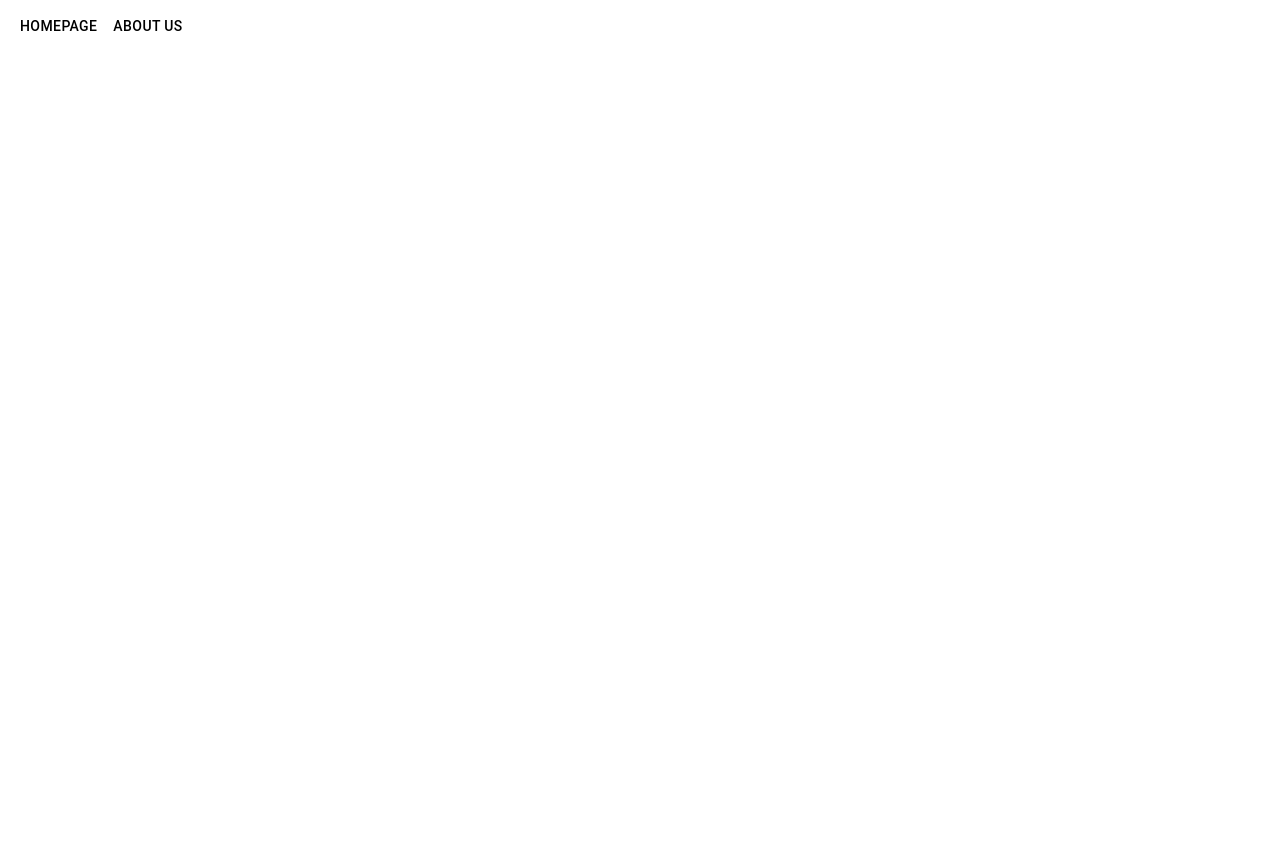
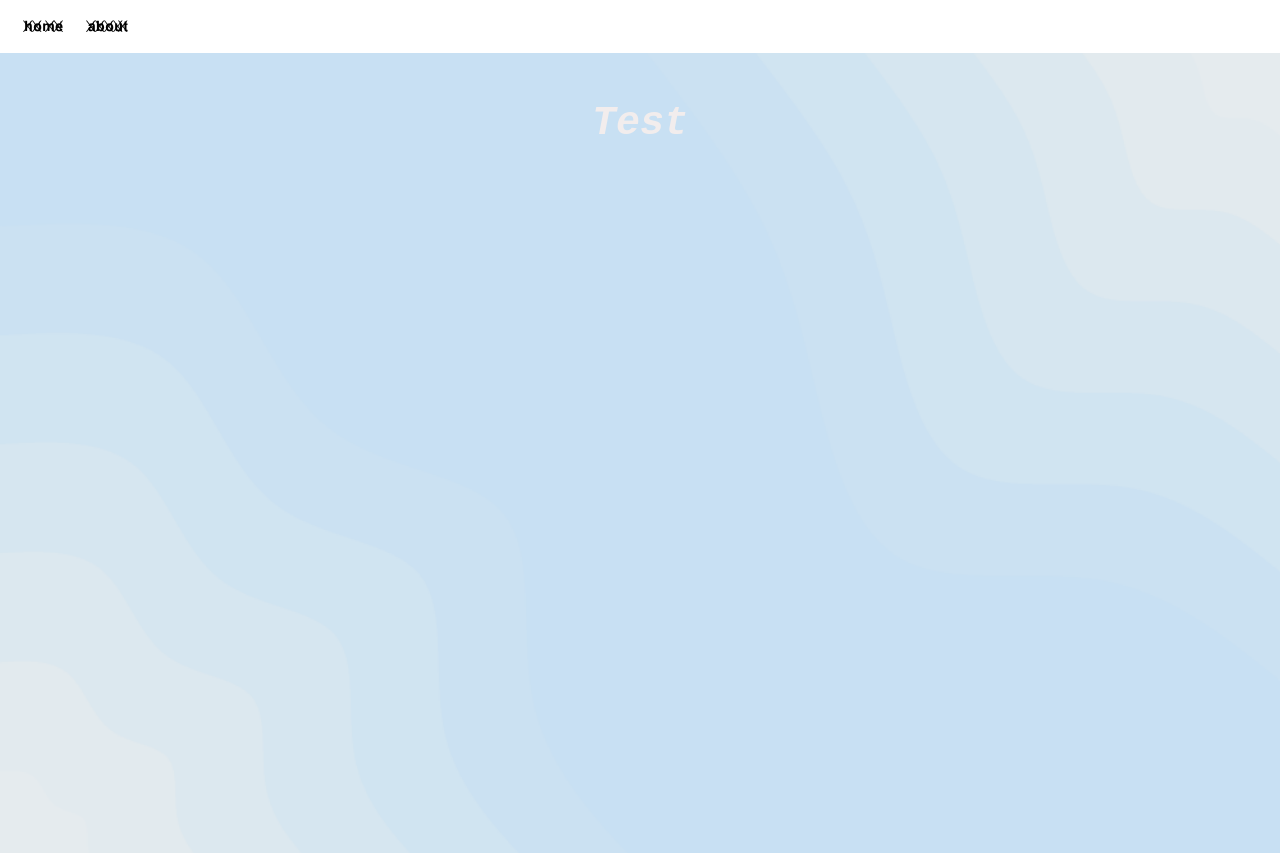
Before and after one commit to FranRovi/cs5500-group-project, a React (Create React App) app: page /about in a window 1280 px wide. Before the commit this address had no page. Before the commit the page ends 800 px from the top, so only its background shows below. Built offline with nearby package versions, Linux system fonts and the light colour scheme.

Commit message:
working about page now

```diff
--- a/src/App.js
+++ b/src/App.js
@@ -1,6 +1,7 @@
 import { BrowserRouter as Router, Route, Routes } from 'react-router-dom';
 import Homepage from './components/homepage';
 import Navbar from './components/navbar';
+import Aboutus from './components/aboutus'
 
 function App() {
   return (
@@ -8,6 +9,7 @@ function App() {
       <Navbar />
       <Routes>
         <Route path="/" element={<Homepage />} />
+        <Route path="/about" element={<Aboutus />} /> {/* Define a unique path for the About Us page */}
       </Routes>
     </Router>
   );
--- /dev/null
+++ b/src/components/aboutus.js
@@ -0,0 +1,16 @@
+import '../css/App.css';
+import Button from '@mui/material/Button';
+import TextField from '@mui/material/TextField';
+import Stack from '@mui/material/Stack';
+
+function Aboutus(){
+    return (
+        <div className="App">
+            <header>
+                <h1 className="page_title">Test</h1>
+            </header>
+        </div>
+    );
+}
+
+export default Aboutus;
--- a/src/components/homepage.js
+++ b/src/components/homepage.js
@@ -2,6 +2,8 @@ import '../css/App.css';
 import Button from '@mui/material/Button';
 import TextField from '@mui/material/TextField';
 import Stack from '@mui/material/Stack';
+
+
 // TODO: Replace with openAi API output images.
 var placeholderImage = "https://t4.ftcdn.net/jpg/06/01/35/41/360_F_601354108_iVXhfu0CBWAmhqSuEtCd3MKuQ0AnfmA4.jpg";
 
@@ -9,7 +11,7 @@ function Homepage(){
     return (
         <div className="App">
             <header>
-                <h1 className="page_title">Pixel Creation</h1>
+                <h1 className="page_title">pixel creation</h1>
             </header>
             <section class="inputSection">
             <div class="input">
--- a/src/components/navbar.js
+++ b/src/components/navbar.js
@@ -1,12 +1,13 @@
 import { Link } from 'react-router-dom';
 import { Button } from '@mui/material';
+import '../css/navbar.css'
 
 // Import Bootstrap CSS
 import 'bootstrap/dist/css/bootstrap.min.css';
 
 function Navbar() {
     return (
-        <nav className="navbar navbar-expand-lg navbar-light bg-transparent" style={{ outline: 'none' }}>
+        <nav className="navbar navbar-expand-lg navbar-light" style={{ backgroundColor: 'transparent', outline: 'none' }}>
             <div className="container-fluid">
                 <button className="navbar-toggler" type="button" data-bs-toggle="collapse" data-bs-target="#navbarSupportedContent" aria-controls="navbarSupportedContent" aria-expanded="false" aria-label="Toggle navigation">
                     <span className="navbar-toggler-icon"></span>
@@ -14,10 +15,10 @@ function Navbar() {
                 <div className="collapse navbar-collapse" id="navbarSupportedContent">
                     <form className="d-flex">
                         <Link to="/">
-                            <Button variant="text" style={{ color: 'black' }}>Homepage</Button>
+                            <Button variant="text" style={{ color: 'black' }}>{'𝐡⃥⃒̸𝐨⃥⃒̸𝐦⃥⃒̸𝐞⃥⃒̸'.toLowerCase()}</Button>
                         </Link>
                         <Link to="/about">
-                            <Button variant="text" style={{ color: 'black' }}>About Us</Button>
+                            <Button variant="text" style={{ color: 'black' }}>{'𝐚⃥⃒̸𝐛⃥⃒̸𝐨⃥⃒̸𝐮⃥⃒̸𝐭⃥⃒̸'.toLowerCase()}</Button>
                         </Link>
                     </form>
                 </div>
--- a/src/css/App.css
+++ b/src/css/App.css
@@ -14,7 +14,9 @@
 }
 
 .page_title {
-  font-family: 'Times New Roman', Times, serif;
+  font-style: italic;
+  font-weight: bold;
+  color: rgb(242, 237, 237);
 }
 
 header {
@@ -74,12 +76,6 @@ header {
   color: white;
 }
 
-.navbar {
-  display: flex;
-  justify-content: flex-start;
-  align-items: left;
-}
-
 .App-link {
   color: #61dafb;
 }
--- a/src/css/navbar.css
+++ b/src/css/navbar.css
@@ -1,3 +1,8 @@
-.navbar {
-    justify-content: flex-start !important;
-}
+/* navbar.css */
+
+nav.navbar {
+    display: flex;
+    justify-content: flex-start;
+    align-items: center;
+    background-image: transparent;
+  }
```
